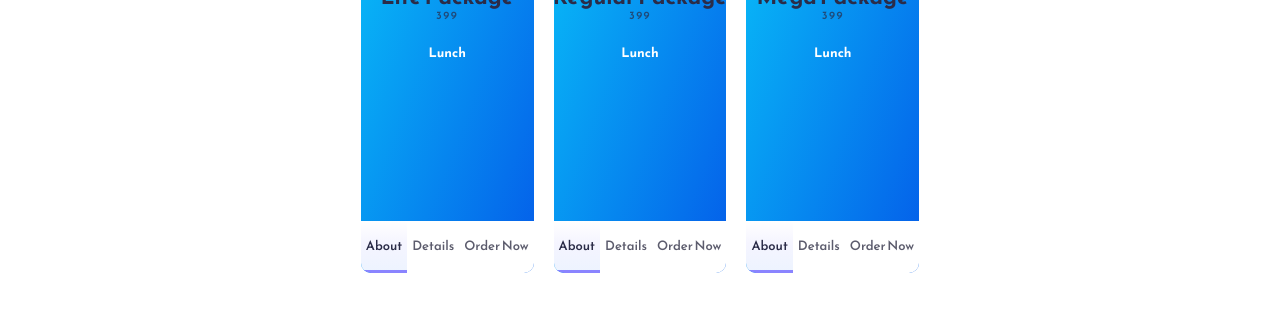
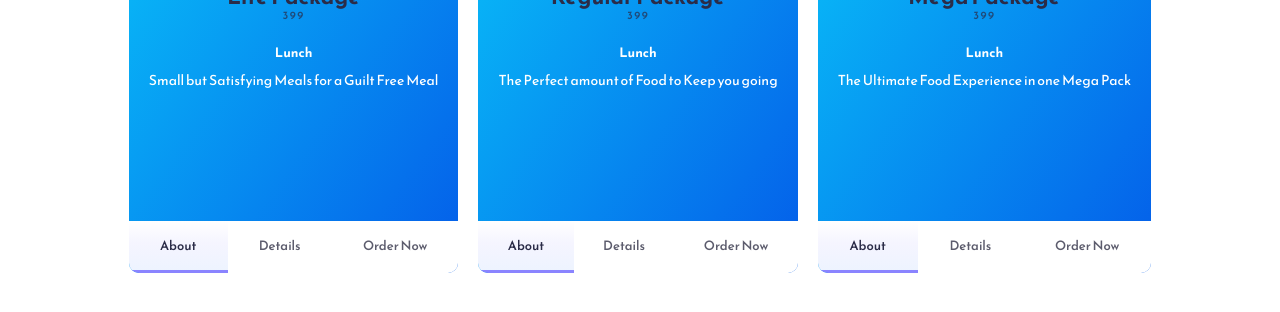
Before and after one commit to Ankur02Sarkar/Bhojanam, a React (Create React App) app: page /categories in a window 1280 px wide. Shown: the part 396-708 px from the top of the page. Built offline with nearby package versions, Linux system fonts and the light colour scheme.

Commit message:
Update Categories.js

```diff
--- a/src/pages/Categories.js
+++ b/src/pages/Categories.js
@@ -1,6 +1,6 @@
 import React, { useState } from "react";
 import "./Categories.css";
-import Category from "../Components/Category"
+import Category from "../Components/Category";
 const Categories = () => {
   const [selectedCategory, setSelectedCategory] = useState("Lunch");
 
@@ -15,23 +15,30 @@ const Categories = () => {
           <Category
             selectedCategory={selectedCategory}
             name="Lunch"
-            description="Lorem ipsum dolor sit amet, consectetur adipiscing elit."
+            liteDesc="Small but Satisfying Meals for a Guilt Free Meal"
+            regDesc="The Perfect amount of Food to Keep you going"
+            megaDesc="The Ultimate Food Experience in one Mega Pack"
           />
         );
       case "Dinner":
         return (
           <Category
             selectedCategory={selectedCategory}
+            liteDesc="Small but Satisfying Meals for a Guilt Free Meal"
+            regDesc="The Perfect amount of Food to Keep you going"
+            megaDesc="The Ultimate Food Experience in one Mega Pack"
             name="Dinner"
-            description="Lorem ipsum dolor sit amet, consectetur adipiscing elit."
           />
         );
       case "both":
         return (
           <Category
             selectedCategory={selectedCategory}
+            liteDesc="Small but Satisfying Meals for a Guilt Free Meal"
+            regDesc="The Perfect amount of Food to Keep you going"
+            megaDesc="The Ultimate Food Experience in one Mega Pack"
+            // here selectedCategory = both NOT Lunch & Dinner
             name="Lunch & Dinner"
-            description="Lorem ipsum dolor sit amet, consectetur adipiscing elit."
           />
         );
       default:
@@ -58,6 +65,4 @@ const Categories = () => {
   );
 };
 
-
-
 export default Categories;
```
